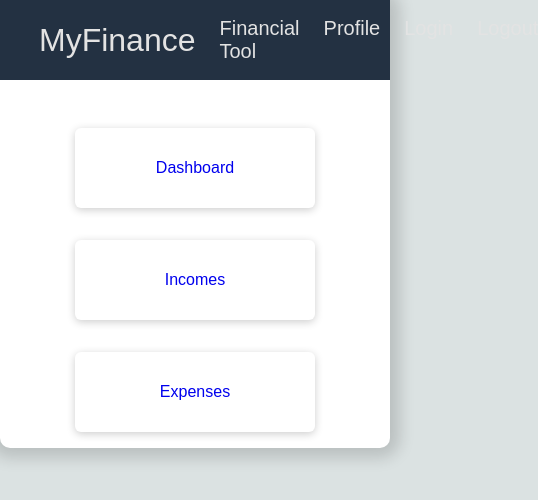
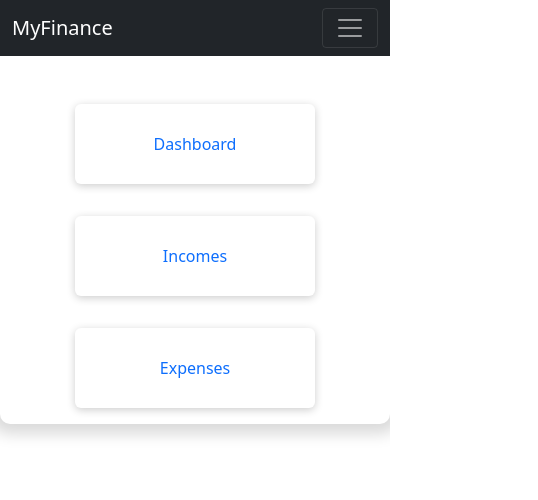
Before and after one commit to bertjee321/MyFinance, a React (Create React App) app: page / in a window 390 px wide. Shown: the top 500 px of the page, 538 px wide, since content can reach past the window. Built offline with nearby package versions, Linux system fonts and the light colour scheme.

Commit message:
added bootstrap, new navbar, better mobile support

```diff
--- a/package.json
+++ b/package.json
@@ -8,8 +8,10 @@
     "@testing-library/jest-dom": "^5.16.4",
     "@testing-library/react": "^13.3.0",
     "@testing-library/user-event": "^13.5.0",
+    "bootstrap": "^5.1.3",
     "gh-pages": "^4.0.0",
     "react": "^18.2.0",
+    "react-bootstrap": "^2.4.0",
     "react-dom": "^18.2.0",
     "react-router-dom": "^6.3.0",
     "react-scripts": "5.0.1",
--- a/src/App.js
+++ b/src/App.js
@@ -20,7 +20,7 @@ function App() {
             path=""
             element={
               <div style={{ marginBottom: "1rem" }}>
-                <Link className="btn" to={"new-income"}>
+                <Link className="button" to={"new-income"}>
                   Add Income
                 </Link>
               </div>
@@ -37,7 +37,7 @@ function App() {
             path=""
             element={
               <div style={{ marginBottom: "1rem" }}>
-                <Link className="btn" to={"new-expense"}>
+                <Link className="button" to={"new-expense"}>
                   Add Expense
                 </Link>
               </div>
--- a/src/components/dashboard/ExpensePieChart.js
+++ b/src/components/dashboard/ExpensePieChart.js
@@ -115,15 +115,15 @@ const ExpensePieChart = (props) => {
           onChangeFilter={filterYearChangeHandler}
         />
       </div>
-      <ResponsiveContainer width='100%' height={400}>
+      <ResponsiveContainer width='100%' height={450}>
         <PieChart>
           <Pie
             data={chartDataPoints}
-            cx={200}
-            cy={200}
+            cx={225}
+            cy={175}
             labelLine={true}
             label={renderCustomizedLabel}
-            outerRadius={140}
+            outerRadius={125}
             fill="#8884d8"
             dataKey="value"
           >
@@ -134,7 +134,7 @@ const ExpensePieChart = (props) => {
               />
             ))}
           </Pie>
-          <Legend align="right" layout="vertical" verticalAlign="middle" />
+          <Legend />
         </PieChart>
       </ResponsiveContainer>
     </React.Fragment>
--- a/src/components/dashboard/TransactionLineChart.js
+++ b/src/components/dashboard/TransactionLineChart.js
@@ -92,8 +92,8 @@ const TransactionLineChart = (props) => {
           onChangeFilter={filterYearChangeHandler}
         />
       </div>
-      <ResponsiveContainer width='100%' height={300}>
-      <LineChart width={600} height={300} data={chartDataPoints}>
+      <ResponsiveContainer width='100%' height={250}>
+      <LineChart data={chartDataPoints}>
         <Line
           type="linear"
           dataKey="in"
--- a/src/components/dashboard/charts/ChartBar.js
+++ b/src/components/dashboard/charts/ChartBar.js
@@ -19,7 +19,7 @@ const ChartBar = (props) => {
       </div>
       <div className={classes["chart-bar__label"]}>
         {props.label}
-        <br /> € {props.value}
+        {/* <br /> € {props.value} */}
       </div>
     </div>
   );
--- a/src/components/dashboard/css/DashboardModules.module.css
+++ b/src/components/dashboard/css/DashboardModules.module.css
@@ -1,5 +1,5 @@
 .dashboard {
-  width: 100%;
+  width: 90%;
   display: flex;
   flex-direction: column;
   margin-top: 0;
@@ -13,14 +13,17 @@
   background-color: whitesmoke;
 }
 
-@media (max-width: 980px) {
-  .item {
-    width: 100%;
-  }
-}
-
 .item h3 {
   margin: 2px 0;
   position: relative;
   top: -3%;
 }
+
+@media (max-width: 980px) {
+  .dashboard {
+    width: 99%;
+  }
+  .item {
+    width: 100%;
+  }
+}
--- a/src/components/layout/MainNavigation.js
+++ b/src/components/layout/MainNavigation.js
@@ -1,30 +1,122 @@
+import { useEffect, useState } from "react";
 import { NavLink } from "react-router-dom";
+import Container from "react-bootstrap/Container";
+import Nav from "react-bootstrap/Nav";
+import Navbar from "react-bootstrap/Navbar";
+import NavDropdown from "react-bootstrap/NavDropdown";
 
 import classes from "./css/MainNavigation.module.css";
 
 const MainNavigation = () => {
+  const [isDesktop, setIsDesktop] = useState(window.innerWidth > 700);
+
+  const updateMedia = () => {
+    setIsDesktop(window.innerWidth > 700);
+  };
+
+  useEffect(() => {
+    window.addEventListener("resize", updateMedia);
+    return () => window.removeEventListener("resize", updateMedia);
+  }, []);
+
   return (
-    <header className={classes.header}>
-      <div className={classes.logo}>MyFinance</div>
-      <nav className={classes.nav}>
-        <ul>
-          <li>
-            <NavLink to="/" className={classes.active}>
-              Financial Tool
-            </NavLink>
-          </li>
-          <li>
-            <NavLink to='*' className={classes.active} style={{cursor: 'not-allowed'}}>Profile</NavLink>
-          </li>
-          <li>
-            <NavLink to='*' className={classes.active} style={{cursor: 'not-allowed'}}>Login</NavLink>
-          </li>
-          <li>
-            <NavLink to='*' className={classes.active} style={{cursor: 'not-allowed'}}>Logout</NavLink>
-          </li>
-        </ul>
-      </nav>
-    </header>
+    <Navbar bg="dark" variant='dark' expand="lg">
+      <Container>
+        <Navbar.Brand>
+          MyFinance
+          {/* Add NavLink */}
+        </Navbar.Brand>
+        <Navbar.Toggle aria-controls='basic-navbar-nav' />
+        <Navbar.Collapse id='basic-navbar-nav'>
+          <Nav className="me-auto">
+            <Nav.Link><NavLink to='dashboard' className={classes.link}>Dashboard</NavLink></Nav.Link>
+            <Nav.Link><NavLink to='incomes' className={classes.link}>Incomes</NavLink></Nav.Link>
+            <Nav.Link><NavLink to='expenses' className={classes.link}>Expenses</NavLink></Nav.Link>
+            <NavDropdown.Divider className={classes.divider}/>
+          </Nav>
+          <Nav>
+          <NavDropdown title='Settings' id='basic-nav-dropdown'>
+              <NavDropdown.Item>Profile</NavDropdown.Item>
+              <NavDropdown.Item>Login</NavDropdown.Item>
+              <NavDropdown.Item>Logout</NavDropdown.Item>
+            </NavDropdown>
+            </Nav>
+        </Navbar.Collapse>
+      </Container>
+    </Navbar>
+
+/* <Navbar bg="light" expand="lg">
+<Container>
+  <Navbar.Brand href="#home">React-Bootstrap</Navbar.Brand>
+  <Navbar.Toggle aria-controls="basic-navbar-nav" />
+  <Navbar.Collapse id="basic-navbar-nav">
+    <Nav className="me-auto">
+      <Nav.Link href="#home">Home</Nav.Link>
+      <Nav.Link href="#link">Link</Nav.Link>
+      <NavDropdown title="Dropdown" id="basic-nav-dropdown">
+        <NavDropdown.Item href="#action/3.1">Action</NavDropdown.Item>
+        <NavDropdown.Item href="#action/3.2">
+          Another action
+        </NavDropdown.Item>
+        <NavDropdown.Item href="#action/3.3">Something</NavDropdown.Item>
+        <NavDropdown.Divider />
+        <NavDropdown.Item href="#action/3.4">
+          Separated link
+        </NavDropdown.Item>
+      </NavDropdown>
+    </Nav>
+  </Navbar.Collapse>
+</Container>
+</Navbar> */
+
+    // <header className={classes.header}>
+    //   <div className={classes.logo}>MyFinance</div>
+    //   <nav className={classes.nav}>
+    //     {!isDesktop && (
+    //       <ul className={classes.collapsed}>
+    //         <hr/>
+    //         <hr/>
+    //         <hr/>
+    //       </ul>
+    //     )}
+    //     {isDesktop && (
+    //       <ul>
+    //         <li>
+    //           <NavLink to="/" className={classes.active}>
+    //             Financial Tool
+    //           </NavLink>
+    //         </li>
+    //         <li>
+    //           <NavLink
+    //             to="*"
+    //             className={classes.active}
+    //             style={{ cursor: "not-allowed" }}
+    //           >
+    //             Profile
+    //           </NavLink>
+    //         </li>
+    //         <li>
+    //           <NavLink
+    //             to="*"
+    //             className={classes.active}
+    //             style={{ cursor: "not-allowed" }}
+    //           >
+    //             Login
+    //           </NavLink>
+    //         </li>
+    //         <li>
+    //           <NavLink
+    //             to="*"
+    //             className={classes.active}
+    //             style={{ cursor: "not-allowed" }}
+    //           >
+    //             Logout
+    //           </NavLink>
+    //         </li>
+    //       </ul>
+    //     )}
+    //   </nav>
+    // </header>
   );
 };
 
--- a/src/components/layout/css/MainNavigation.module.css
+++ b/src/components/layout/css/MainNavigation.module.css
@@ -1,37 +1,16 @@
 .header {
-  width: 100%;
-  height: 5rem;
-  display: flex;
-  padding: 0 10%;
-  justify-content: space-between;
-  align-items: center;
-  background-color: #233142;
-
+  background: #233142;
 }
 
-.logo {
-  font-size: 2rem;
-  color: #e3e3e3;
+.link {
+  text-decoration: inherit;
+  color: inherit
 }
 
-.nav ul {
-  list-style: none;
-  display: flex;
-  margin: 0;
-  padding: 0;
+.link:hover {
+  color: inherit;
 }
 
-.nav li {
-  margin-left: 1.5rem;
-  font-size: 1.25rem;
+.divider {
+  border-top: 2px solid rgba(255, 255, 255, 1);
 }
-
-.nav a {
-  text-decoration: none;
-  color: #e3e3e3;
-}
-
-.nav a:hover,
-.nav a:active {
-  color: #455d7a;
-}
--- a/src/components/transactions/NewTransactionForm.js
+++ b/src/components/transactions/NewTransactionForm.js
@@ -174,8 +174,8 @@ const NewTransactionForm = (props) => {
         />
       </div>
       <div className={classes.actions}>
-        <button className="btn">Submit</button>
-        <button className="btn--flat" onClick={cancelHandler}>
+        <button className="button">Submit</button>
+        <button className="button--flat" onClick={cancelHandler}>
           Cancel
         </button>
       </div>
--- a/src/components/transactions/css/NewTransactionForm.module.css
+++ b/src/components/transactions/css/NewTransactionForm.module.css
@@ -67,3 +67,21 @@
 .actions button {
   margin: 0 0.5rem 0.5rem 0;
 }
+
+@media (max-width: 550px) {
+  .form {
+    width: 20rem;
+  }
+  .control {
+    flex-direction: column;
+  }
+  .control label {
+    width: 100%;
+    text-align: left;
+  }
+  .error--message {
+    position: relative;
+    bottom: 5px;
+    right: 32.5%;
+  }
+}
--- a/src/index.css
+++ b/src/index.css
@@ -58,7 +58,7 @@ body {
   height: 5rem;
 }
 
-.btn {
+.button {
   text-decoration: none;
   font: inherit;
   background-color: lightskyblue;
@@ -69,14 +69,14 @@ body {
   cursor: pointer;
 }
 
-.btn:hover,
-.btn:active {
+.button:hover,
+.button:active {
   background-color: #113f67;
   border-color: #113f67;
   color: #e3e3e3;
 }
 
-.btn--flat {
+.button--flat {
   cursor: pointer;
   font: inherit;
   color: #455d7a;
@@ -87,8 +87,14 @@ body {
   border-radius: 4px;
 }
 
-.btn--flat:hover,
-.btn--flat:active {
+.button--flat:hover,
+.button--flat:active {
   background-color: lightcoral;
   color: white;
 }
+
+@media (max-width: 550px) {
+  .main {
+    width: 99%;
+  }
+}
--- a/src/index.js
+++ b/src/index.js
@@ -3,6 +3,7 @@ import ReactDOM from "react-dom/client";
 import { BrowserRouter } from "react-router-dom";
 
 import "./index.css";
+import 'bootstrap/dist/css/bootstrap.min.css';
 
 import App from "./App";
 
```
Also changed, not shown: 1 other file (tests, documents, lock files or other folders).
